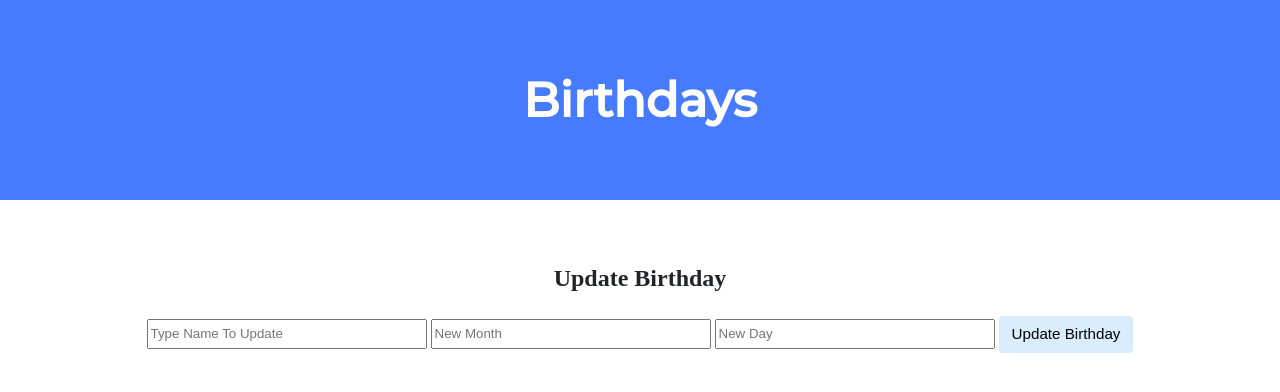
After one commit to SadeCJohnson/CS50_Solutions, a Flask app: page /update_entry in a window 1280 px wide. The commit adds this page. Shown: the top 392 px of the page. Run offline with Flask 2, Linux system fonts and the light colour scheme; some libraries are stand-ins or nearby versions.

Commit message:
adding route for updating birthday entries

```diff
--- a/Web_Lab9_Birthdays/application.py
+++ b/Web_Lab9_Birthdays/application.py
@@ -29,5 +29,15 @@ def index():
         birthday_rows = db.execute("SELECT * FROM birthdays")
         return render_template("block_definitions.html", birthdays=birthday_rows)
 
+
+@app.route("/update_entry", methods=["GET", "POST"])
+def update_entry():
+    #UPDATE birthday SET month = request.form.get('month'), day = request.form.get('day') WHERE name = request.form.get('name');
+    if request.method == "POST":
+        pass
+    else:
+        return render_template("update_entry.html")
+
+
 if __name__ == '__main__':
     app.run(debug=True)
--- a/Web_Lab9_Birthdays/templates/index.html
+++ b/Web_Lab9_Birthdays/templates/index.html
@@ -12,7 +12,7 @@
 </div>
 <div class="container">
     <div class="section">
-
+        {% block update_entry %} {% endblock %}
         {% block form %} {% endblock %}
     </div>
 
--- /dev/null
+++ b/Web_Lab9_Birthdays/templates/update_entry.html
@@ -0,0 +1,11 @@
+{% extends "index.html" %}
+
+{% block update_entry %}
+<h2>Update Birthday</h2>
+<form action="/update_entry" method="post">
+    <input name="name" type="text" placeholder="Type Name To Update">
+    <input name="month" type="number" min="1" max="12"  placeholder="New Month">
+    <input name="day"  type="number" min="1" max ="31" placeholder="New Day">
+    <input type="submit" value="Update Birthday">
+</form>
+{% endblock %}
```
